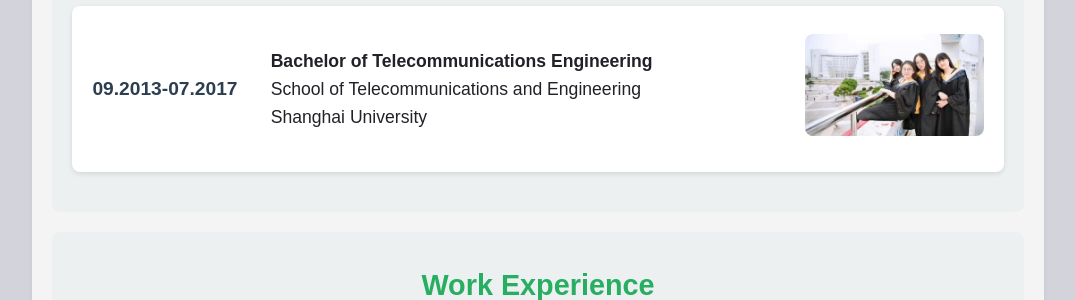
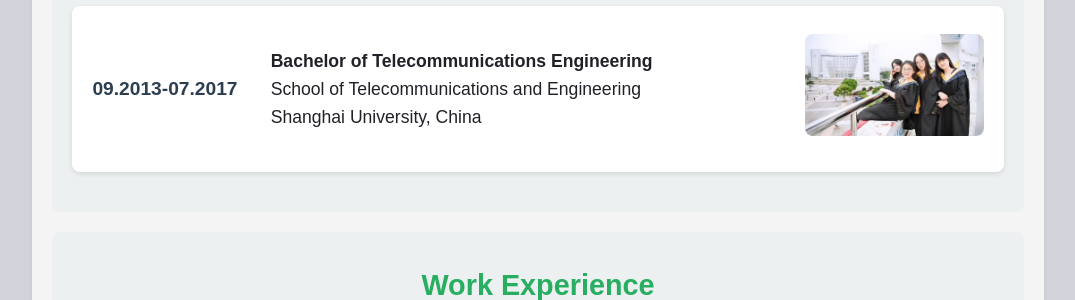
Before and after one commit to zhengjunyue/zhengjunyue.github.io, a Jekyll site: the page built from cv.html, in a window 1280 px wide. Shown: the part 819-1119 px from the top of the page, without its empty margins (102-1177 px from the left). Built offline with Jekyll 4.4.1, drawn with Linux system fonts in a browser that asks for light colours.

Commit message:
Update cv.html

```diff
--- a/cv.html
+++ b/cv.html
@@ -41,10 +41,10 @@ title: "Resume"
           <p>09.2013-07.2017</p>
         </div>
         <div class="education-details">
-          <p><strong>Bachelor of Telecommunications Engineering</strong><br>School of Telecommunications and Engineering<br>Shanghai University</p>
+          <p><strong>Bachelor of Telecommunications Engineering</strong><br>School of Telecommunications and Engineering<br>Shanghai University, China</p>
         </div>
         <div class="education-image">
-          <img src="/files/images/Shanghai.JPG" alt="Shanghai University, China" class="university-logo">
+          <img src="/files/images/Shanghai.JPG" alt="Shanghai University" class="university-logo">
         </div>
       </div>
     </section>
```
